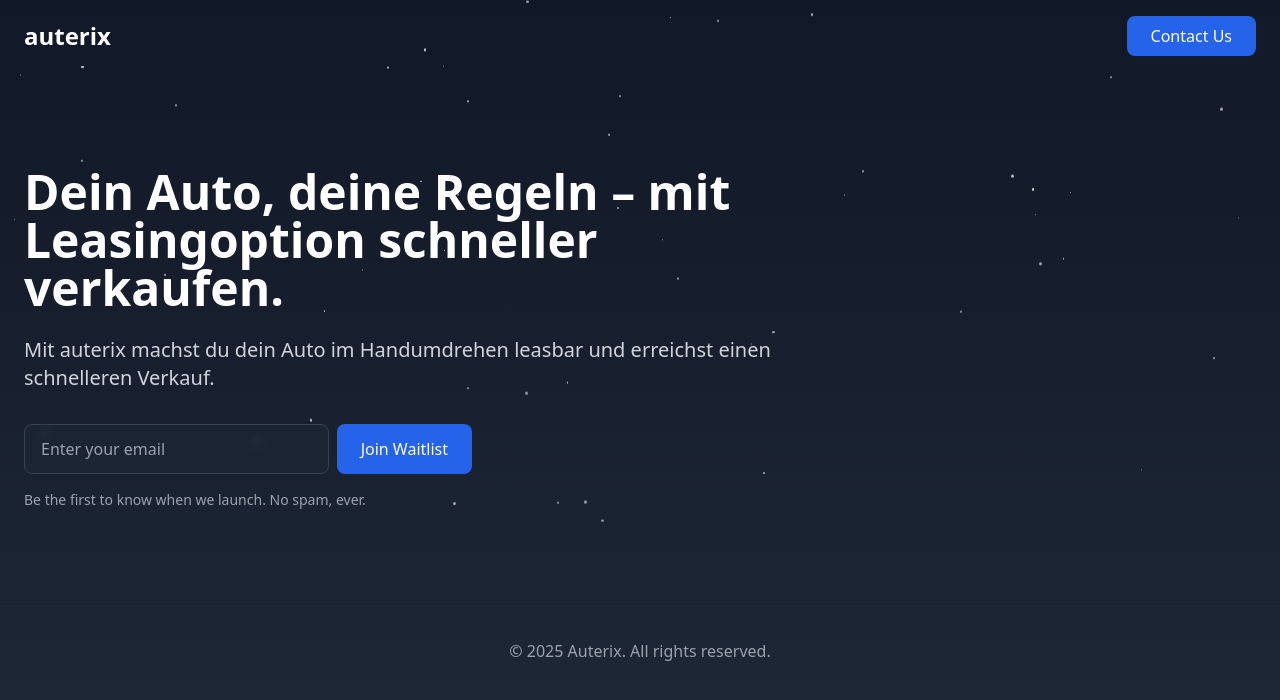
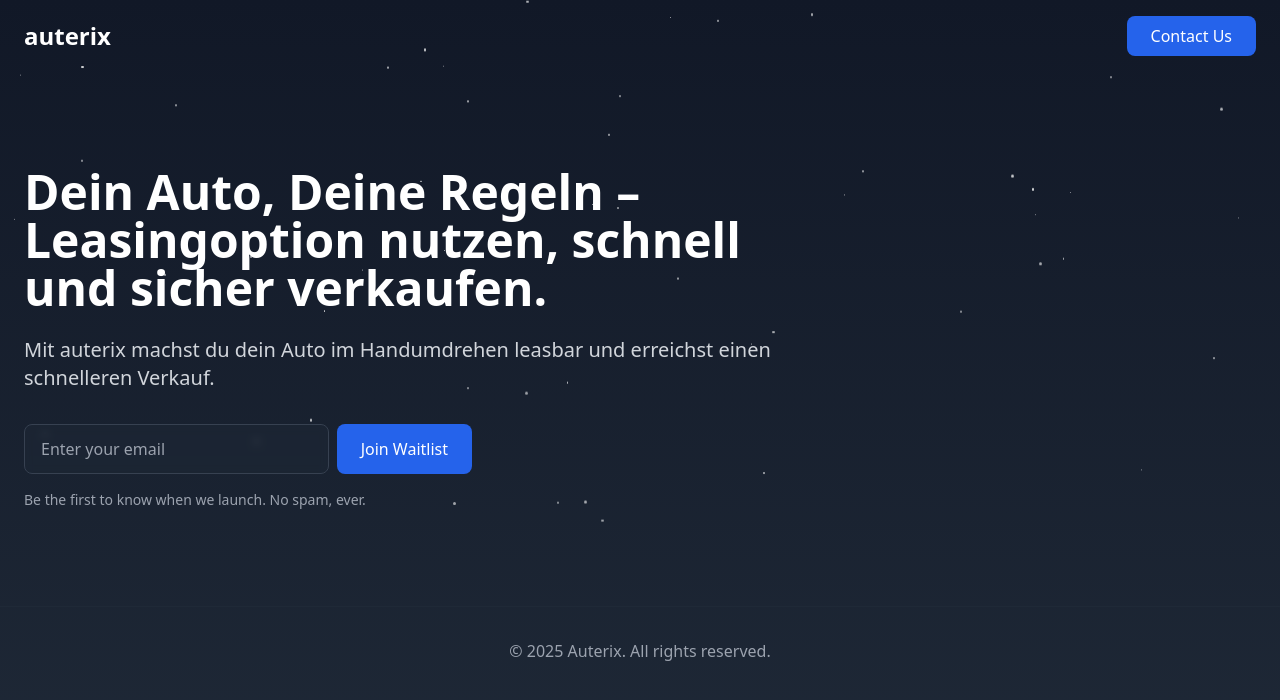
Before and after one commit to dackelpapafranz/auterix-stealth, a Next.js app: page / in a window 1280 px wide. Shown: the top 700 px of the page. Built offline with nearby package versions, Linux system fonts and the light colour scheme.

Commit message:
Update page.js

```diff
--- a/app/page.js
+++ b/app/page.js
@@ -91,7 +91,7 @@ const LandingPage = () => {
         <section className="container mx-auto px-6 py-24">
           <div className="max-w-3xl">
             <h1 className="text-4xl md:text-5xl font-bold mb-6">
-              Dein Auto, deine Regeln – mit Leasingoption schneller verkaufen.
+              Dein Auto, Deine Regeln – Leasingoption nutzen, schnell und sicher verkaufen.
             </h1>
             <p className="text-lg md:text-xl text-gray-300 mb-8">
               Mit auterix machst du dein Auto im Handumdrehen leasbar und erreichst einen schnelleren Verkauf.
```
